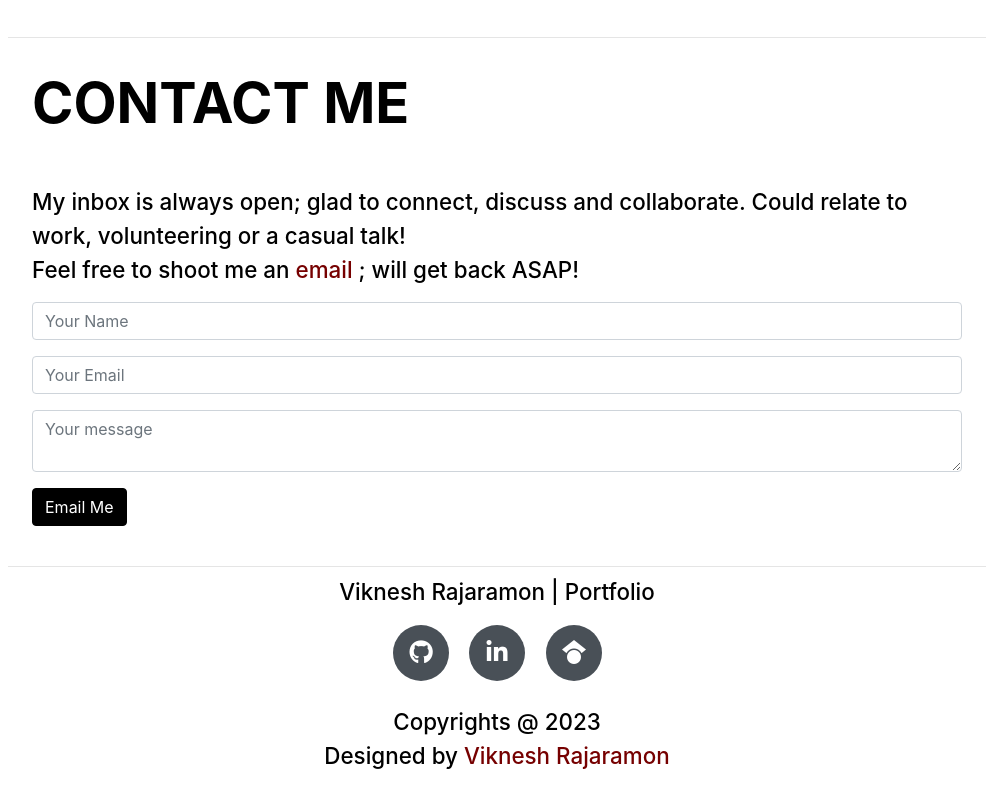
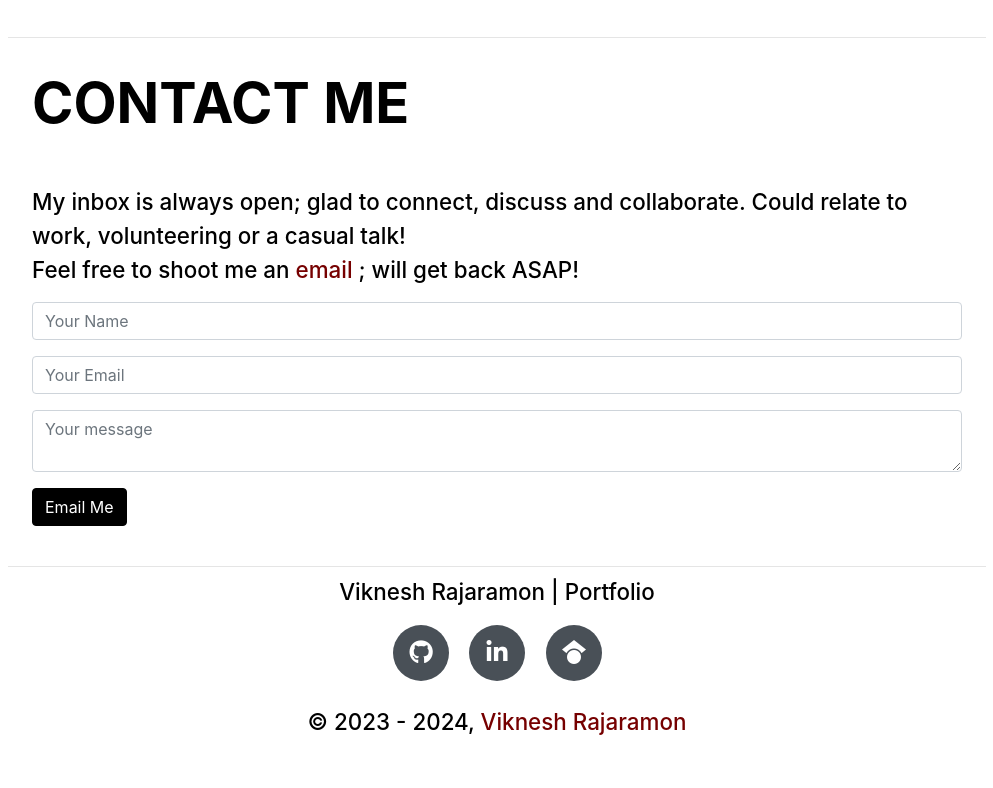
Before and after one commit to Viknesh-Rajaramon/Viknesh-Rajaramon.github.io, a plain HTML site: page index.html in a window 1280 px wide. Shown: the part 6924-7712 px from the top of the page, without its empty margins (279-1272 px from the left). After the commit the page ends 7679 px from the top, so only its background shows below. Drawn offline with Linux system fonts and the light colour scheme; a web font is replaced by a local one.

Commit message:
Update index.html

```diff
--- a/index.html
+++ b/index.html
@@ -944,12 +944,8 @@
 
 					<br>
 
-					<div class="subheading">
-						Copyrights @ 2023
-					</div>
-
 					<div class="subheading mb-3">
-						Designed by
+						&copy; 2023 - 2024,
 
 						<a style="text-decoration:none" href="https://viknesh-rajaramon.github.io/">
 							Viknesh Rajaramon
```
